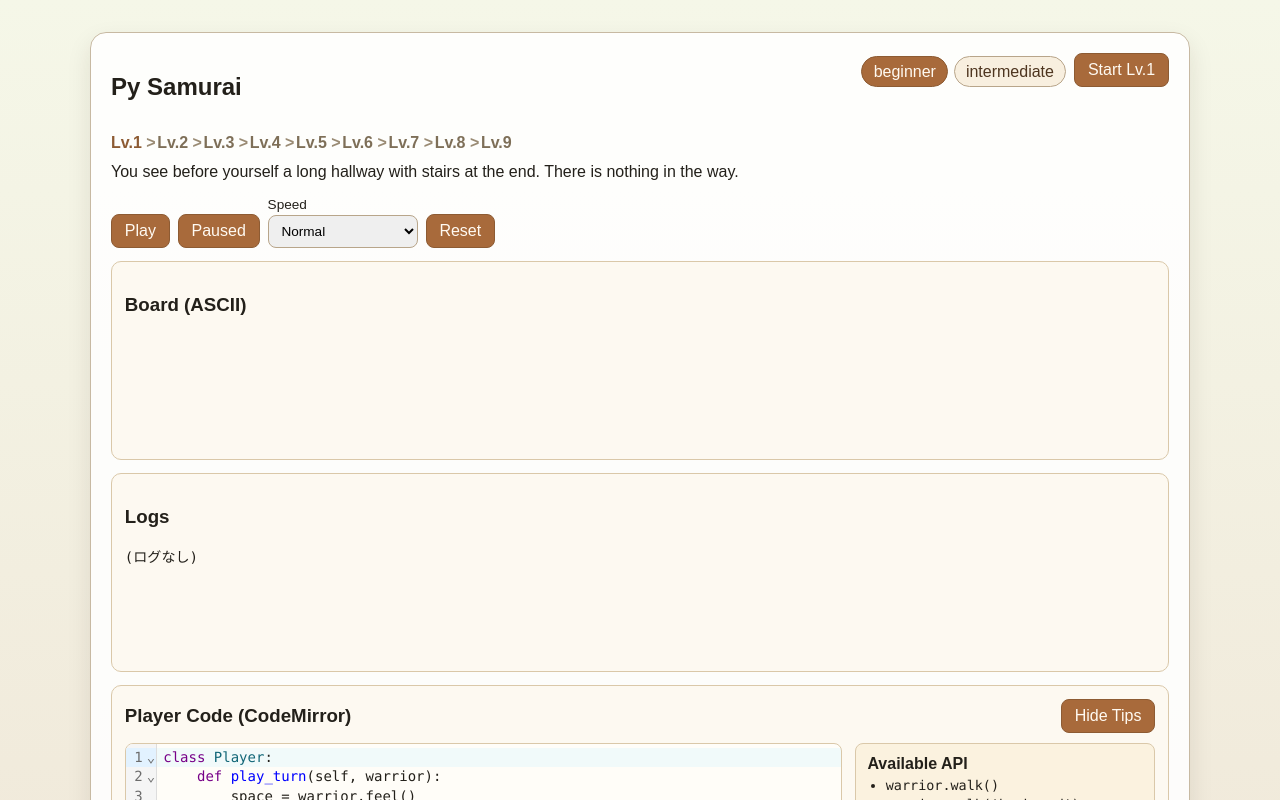
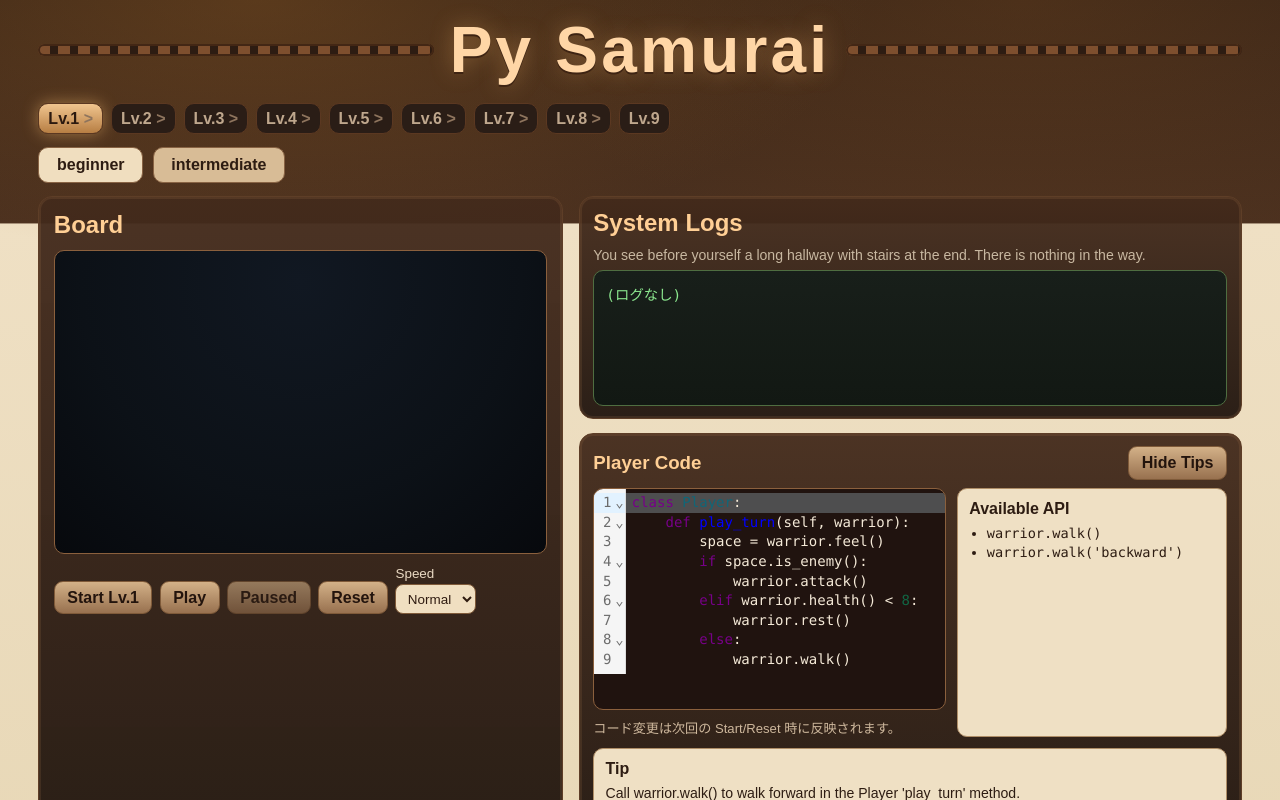
Before and after one commit to unagi/code-py-samurai, a React (Vite) app: page / in a window 1280 px wide. Shown: the top 800 px of the page. Built offline with nearby package versions, Linux system fonts and the light colour scheme.

Commit message:
feat(web): restyle layout toward designer concept
Reason: align phase-3 screen structure and atmosphere with provided design direction.

Impact: adds ornamental hero, level lane, two-column console/editor layout, and themed visual styling while keeping gameplay flow.

Breaking change: none

```diff
--- a/src/web/App.tsx
+++ b/src/web/App.tsx
@@ -255,10 +255,25 @@ export default function App() {
 
   return (
     <main className="layout">
-      <section className="panel game-panel">
-        <header className="game-header">
+      <section className="hero">
+        <div className="hero-line" />
         <h1>Py Samurai</h1>
-          <div className="controls">
+        <div className="hero-line" />
+      </section>
+
+      <nav className="level-progress" aria-label="Level Progress">
+        {levelSteps.map((step, index) => (
+          <button
+            key={step}
+            type="button"
+            className={step === levelNumber ? "progress-step active" : "progress-step"}
+          >
+            Lv.{step}
+            {index < levelSteps.length - 1 ? <span className="progress-arrow">{" > "}</span> : null}
+          </button>
+        ))}
+      </nav>
+
       <div className="course-tabs" role="tablist" aria-label="Course">
         {towers.map((tower) => (
           <button
@@ -274,29 +289,20 @@ export default function App() {
           </button>
         ))}
       </div>
+
+      <section className="workspace">
+        <article className="console-panel">
+          <h2>Board</h2>
+          <pre id="board">{board}</pre>
+          <div className="console-controls">
             <button onClick={startLevel}>Start Lv.{levelNumber}</button>
-          </div>
-        </header>
-        <nav className="level-progress" aria-label="Level Progress">
-          {levelSteps.map((step, index) => (
-            <span
-              key={step}
-              className={step === levelNumber ? "progress-step active" : "progress-step"}
-            >
-              Lv.{step}
-              {index < levelSteps.length - 1 ? <span className="progress-arrow">{" > "}</span> : null}
-            </span>
-          ))}
-        </nav>
-        <p className="description">{level.description}</p>
-
-        <div className="controls runtime-controls">
             <button onClick={handlePlay} disabled={isPlaying}>
               Play
             </button>
             <button onClick={handlePause} disabled={!isPlaying}>
               {isPlaying ? "Pause" : "Paused"}
             </button>
+            <button onClick={startLevel}>Reset</button>
             <label className="speed-label">
               Speed
               <select
@@ -309,22 +315,19 @@ export default function App() {
                 <option value={220}>Fast</option>
               </select>
             </label>
-          <button onClick={startLevel}>Reset</button>
           </div>
-
-        <article className="panel-sub full-width-panel">
-          <h3>Board (ASCII)</h3>
-          <pre id="board">{board}</pre>
         </article>
 
-        <article className="panel-sub full-width-panel">
-          <h3>Logs</h3>
+        <section className="right-column">
+          <article className="logs-panel">
+            <h2>System Logs</h2>
+            <p className="description">{level.description}</p>
             <pre id="logs">{logs}</pre>
           </article>
 
-        <article className="panel-sub">
+          <article className="editor-panel">
             <div className="player-code-header">
-            <h3>Player Code (CodeMirror)</h3>
+              <h3>Player Code</h3>
               <button type="button" onClick={() => setShowTips((prev) => !prev)}>
                 {showTips ? "Hide Tips" : "Show Tips"}
               </button>
@@ -358,6 +361,8 @@ export default function App() {
               </aside>
             ) : null}
           </article>
+        </section>
+      </section>
 
       {showResultModal && result ? (
         <div className="modal-backdrop" role="dialog" aria-modal="true" aria-label="Result">
@@ -389,7 +394,6 @@ export default function App() {
           </article>
         </div>
       ) : null}
-      </section>
     </main>
   );
 }
--- a/src/web/styles.css
+++ b/src/web/styles.css
@@ -1,8 +1,11 @@
 :root {
   color-scheme: light;
   font-family: "BIZ UDPGothic", "Hiragino Kaku Gothic ProN", sans-serif;
-  background: linear-gradient(180deg, #f5f7e8 0%, #efe5d6 100%);
-  color: #23201a;
+  color: #2d1c12;
+  background:
+    radial-gradient(80% 50% at 20% 0%, rgba(150, 95, 36, 0.35), transparent 60%),
+    radial-gradient(70% 50% at 80% 0%, rgba(115, 70, 30, 0.32), transparent 60%),
+    linear-gradient(180deg, #3a2618 0%, #4c311f 26%, #efe0c4 26.2%, #e8d8b7 100%);
 }
 
 * {
@@ -15,188 +18,201 @@ body {
 }
 
 .layout {
-  width: min(1100px, 92vw);
-  margin: 2rem auto;
+  width: min(1240px, 94vw);
+  margin: 0.8rem auto 1.4rem;
 }
 
-.panel {
-  background: rgba(255, 255, 255, 0.88);
-  border: 1px solid #c7b9a2;
-  border-radius: 16px;
-  padding: 1.25rem;
-  box-shadow: 0 10px 24px rgba(47, 31, 9, 0.1);
+.hero {
+  display: flex;
+  align-items: center;
+  gap: 1rem;
+  margin: 0.4rem 0 1rem;
 }
 
-.title-panel,
-.result-panel {
-  max-width: 520px;
-  margin: 0 auto;
+.hero h1 {
+  margin: 0;
+  color: #ffd6a6;
+  font-size: clamp(2.2rem, 5vw, 4.4rem);
+  letter-spacing: 0.05em;
+  text-shadow:
+    0 2px 0 #3e2413,
+    0 0 22px rgba(255, 188, 113, 0.35);
 }
 
-label {
-  display: block;
-  margin-bottom: 0.8rem;
-}
-
-input,
-select,
-button {
-  font: inherit;
-}
-
-input,
-select {
-  display: block;
-  width: 100%;
-  margin-top: 0.25rem;
-  padding: 0.45rem 0.55rem;
-  border: 1px solid #b8a58a;
-  border-radius: 8px;
-}
-
-button {
-  border: 1px solid #8d5b33;
-  border-radius: 8px;
-  background: #a86a3b;
-  color: #fffaf2;
-  padding: 0.45rem 0.8rem;
-  cursor: pointer;
-}
-
-button:hover {
-  background: #90572e;
-}
-
-.controls {
-  display: flex;
-  flex-wrap: wrap;
-  gap: 0.5rem;
-  align-items: end;
-}
-
-.controls label {
-  margin-bottom: 0;
-  min-width: 150px;
-}
-
-.course-tabs {
-  display: inline-flex;
-  gap: 0.35rem;
-}
-
-.tab-button {
-  border: 1px solid #b8a58a;
+.hero-line {
+  flex: 1;
+  height: 12px;
   border-radius: 999px;
-  background: #f8efdf;
-  color: #4e351f;
-  padding: 0.35rem 0.7rem;
-}
-
-.tab-button.active {
-  border-color: #8d5b33;
-  background: #a86a3b;
-  color: #fffaf2;
-}
-
-.game-header {
-  display: flex;
-  justify-content: space-between;
-  align-items: start;
-  gap: 1rem;
-  margin-bottom: 0.8rem;
-}
-
-.description {
-  margin: 0 0 1rem;
+  background: repeating-linear-gradient(
+    90deg,
+    #7e4f2e,
+    #7e4f2e 12px,
+    #2d1c12 12px,
+    #2d1c12 20px
+  );
+  box-shadow: inset 0 0 0 2px #432715;
 }
 
 .level-progress {
   display: flex;
-  align-items: center;
   flex-wrap: wrap;
-  gap: 0.1rem;
-  margin: 0 0 0.7rem;
+  gap: 0.5rem;
+  margin: 0 0 0.8rem;
+}
+
+.progress-step {
+  border: 1px solid #5b3821;
+  border-radius: 10px;
+  background: #2a1d16;
+  color: #bfa78d;
+  padding: 0.36rem 0.56rem;
+}
+
+.progress-step.active {
+  background: linear-gradient(180deg, #f0c58f, #b77e43);
+  color: #2b190f;
+  box-shadow: 0 0 16px rgba(255, 196, 120, 0.45);
+}
+
+.progress-arrow {
+  color: #8e745d;
+}
+
+.course-tabs {
+  display: flex;
+  gap: 0.6rem;
+  margin-bottom: 0.8rem;
+}
+
+.tab-button {
+  border: 1px solid #886344;
+  border-radius: 10px;
+  background: #d8bc96;
+  color: #2d1c12;
+  padding: 0.5rem 1.1rem;
   font-weight: 700;
 }
 
-.progress-step {
-  color: #7e6f58;
+.tab-button.active {
+  background: #f0debf;
 }
 
-.progress-step.active {
-  color: #8d5b33;
+.workspace {
+  display: grid;
+  grid-template-columns: minmax(320px, 1.06fr) minmax(420px, 1.34fr);
+  gap: 1rem;
 }
 
-.progress-arrow {
-  color: #9a8b74;
+.console-panel,
+.logs-panel,
+.editor-panel {
+  border: 1px solid #5e3e27;
+  border-radius: 14px;
+  background: linear-gradient(180deg, rgba(67, 42, 27, 0.95), rgba(35, 23, 16, 0.96));
+  color: #f5ead8;
+  box-shadow: inset 0 0 0 2px rgba(180, 131, 82, 0.15);
+}
+
+.console-panel {
+  padding: 0.9rem;
+}
+
+.console-panel h2,
+.logs-panel h2,
+.editor-panel h3 {
+  margin: 0 0 0.65rem;
+  color: #ffcf95;
+}
+
+#board {
+  margin: 0;
+  min-height: 19rem;
+  padding: 0.85rem;
+  border-radius: 10px;
+  border: 1px solid #8b603d;
+  background: radial-gradient(circle at 50% 10%, #111822 0%, #0c1117 60%, #07090d 100%);
+  color: #8df8a8;
+  font-family: "UDEV Gothic 35", "SFMono-Regular", Consolas, monospace;
+  font-size: 0.92rem;
+  overflow: auto;
+}
+
+.console-controls {
+  margin-top: 0.8rem;
+  display: flex;
+  flex-wrap: wrap;
+  gap: 0.45rem;
+  align-items: end;
+}
+
+button,
+select {
+  font: inherit;
+}
+
+button {
+  border: 1px solid #7f5a39;
+  border-radius: 9px;
+  background: linear-gradient(180deg, #d3b188, #98714f);
+  color: #23140d;
+  padding: 0.42rem 0.78rem;
+  font-weight: 700;
+  cursor: pointer;
+}
+
+button:disabled {
+  opacity: 0.6;
+  cursor: not-allowed;
 }
 
 .speed-label {
   display: inline-flex;
   flex-direction: column;
-  gap: 0.2rem;
-  margin: 0;
-  font-size: 0.85rem;
+  gap: 0.18rem;
+  color: #e9d9c3;
+  font-size: 0.84rem;
 }
 
 .speed-label select {
-  width: auto;
-  margin: 0;
+  border: 1px solid #7f5a39;
+  border-radius: 8px;
+  background: #f0dfc1;
+  color: #2f1b10;
+  padding: 0.34rem 0.46rem;
 }
 
-.runtime-controls {
-  margin-bottom: 0.8rem;
+.right-column {
+  display: grid;
+  grid-template-rows: auto auto;
+  gap: 0.9rem;
 }
 
-.panel-sub {
-  background: #fdf9f1;
-  border: 1px solid #dac8a9;
-  border-radius: 10px;
-  padding: 0.8rem;
+.logs-panel {
+  padding: 0.75rem 0.85rem;
 }
 
-.full-width-panel {
-  margin-bottom: 0.8rem;
-}
-
-.api-list {
-  margin: 0;
-  padding-left: 1.15rem;
-}
-
-.api-list li {
-  margin: 0.2rem 0;
-  font-family: "UDEV Gothic 35", "SFMono-Regular", Consolas, monospace;
-  font-size: 0.84rem;
-}
-
-pre {
-  margin: 0;
-  white-space: pre-wrap;
-  word-break: break-word;
-  font-family: "UDEV Gothic 35", "SFMono-Regular", Consolas, monospace;
+.description {
+  margin: 0 0 0.4rem;
+  color: #c8b8a1;
   font-size: 0.88rem;
 }
 
-#board {
-  min-height: 7rem;
+#logs {
+  margin: 0;
+  min-height: 8.5rem;
+  max-height: 14rem;
+  overflow: auto;
+  padding: 0.75rem;
+  border-radius: 10px;
+  border: 1px solid #4f6e41;
+  background: linear-gradient(180deg, #181f1a, #121813);
+  color: #8ce88f;
+  font-family: "UDEV Gothic 35", "SFMono-Regular", Consolas, monospace;
+  font-size: 0.9rem;
 }
 
-#logs {
-  min-height: 7rem;
-  max-height: 18rem;
-  overflow: auto;
-}
-
-.code-view {
-  min-height: 8rem;
-}
-
-.editor-host {
-  border: 1px solid #dac8a9;
-  border-radius: 8px;
-  overflow: hidden;
-  background: #fffdf8;
+.editor-panel {
+  padding: 0.75rem 0.85rem;
 }
 
 .player-code-header {
@@ -204,7 +220,7 @@ pre {
   justify-content: space-between;
   align-items: center;
   gap: 0.8rem;
-  margin-bottom: 0.6rem;
+  margin-bottom: 0.55rem;
 }
 
 .player-code-header h3 {
@@ -213,21 +229,44 @@ pre {
 
 .editor-layout {
   display: grid;
-  grid-template-columns: minmax(0, 1fr) 300px;
-  gap: 0.8rem;
+  grid-template-columns: minmax(0, 1fr) 270px;
+  gap: 0.7rem;
+}
+
+.editor-host {
+  border: 1px solid #8b603d;
+  border-radius: 10px;
+  overflow: hidden;
+  background: #20130f;
 }
 
 .api-panel,
 .tips-panel {
-  background: #fbf2df;
-  border: 1px solid #dac8a9;
-  border-radius: 8px;
+  background: #efe0c4;
+  border: 1px solid #af8e67;
+  border-radius: 10px;
   padding: 0.7rem;
+  color: #2d1c12;
 }
 
 .api-panel h4,
 .tips-panel h4 {
-  margin: 0 0 0.35rem;
+  margin: 0 0 0.4rem;
+}
+
+.api-list {
+  margin: 0;
+  padding-left: 1.1rem;
+}
+
+.api-list li {
+  margin: 0.22rem 0;
+  font-family: "UDEV Gothic 35", "SFMono-Regular", Consolas, monospace;
+  font-size: 0.85rem;
+}
+
+.tips-panel {
+  margin-top: 0.7rem;
 }
 
 .tips-panel p {
@@ -235,13 +274,29 @@ pre {
   font-size: 0.88rem;
 }
 
-.tips-panel {
-  margin-top: 0.8rem;
+.code-note {
+  margin: 0.48rem 0 0;
+  color: #ceb89d;
+  font-size: 0.82rem;
 }
 
-.code-note {
-  margin: 0.5rem 0 0;
-  font-size: 0.85rem;
+.modal-backdrop {
+  position: fixed;
+  inset: 0;
+  background: rgba(15, 10, 6, 0.58);
+  display: flex;
+  justify-content: center;
+  align-items: center;
+  padding: 1rem;
+}
+
+.modal-card {
+  width: min(520px, 94vw);
+  border: 1px solid #af8e67;
+  border-radius: 12px;
+  padding: 1rem;
+  background: #f3e4c8;
+  color: #2c1b11;
 }
 
 .result-status {
@@ -257,38 +312,15 @@ pre {
   background: #fff3cf;
 }
 
-.result-inline {
-  margin-top: 0.8rem;
+.controls {
+  display: flex;
+  flex-wrap: wrap;
+  gap: 0.5rem;
 }
 
-.modal-backdrop {
-  position: fixed;
-  inset: 0;
-  background: rgba(28, 20, 13, 0.45);
-  display: flex;
-  justify-content: center;
-  align-items: center;
-  padding: 1rem;
-}
-
-.modal-card {
-  width: min(520px, 94vw);
-  background: #fffaf2;
-  border: 1px solid #c7b9a2;
-  border-radius: 12px;
-  padding: 1rem;
-  box-shadow: 0 12px 28px rgba(39, 26, 8, 0.2);
-}
-
-@media (max-width: 740px) {
-  .layout {
-    width: 94vw;
-    margin: 1rem auto;
-  }
-
-  .game-header {
-    flex-direction: column;
-    align-items: flex-start;
+@media (max-width: 980px) {
+  .workspace {
+    grid-template-columns: 1fr;
   }
 
   .editor-layout {
```
Lines whose indentation alone changed are shown as unchanged.
